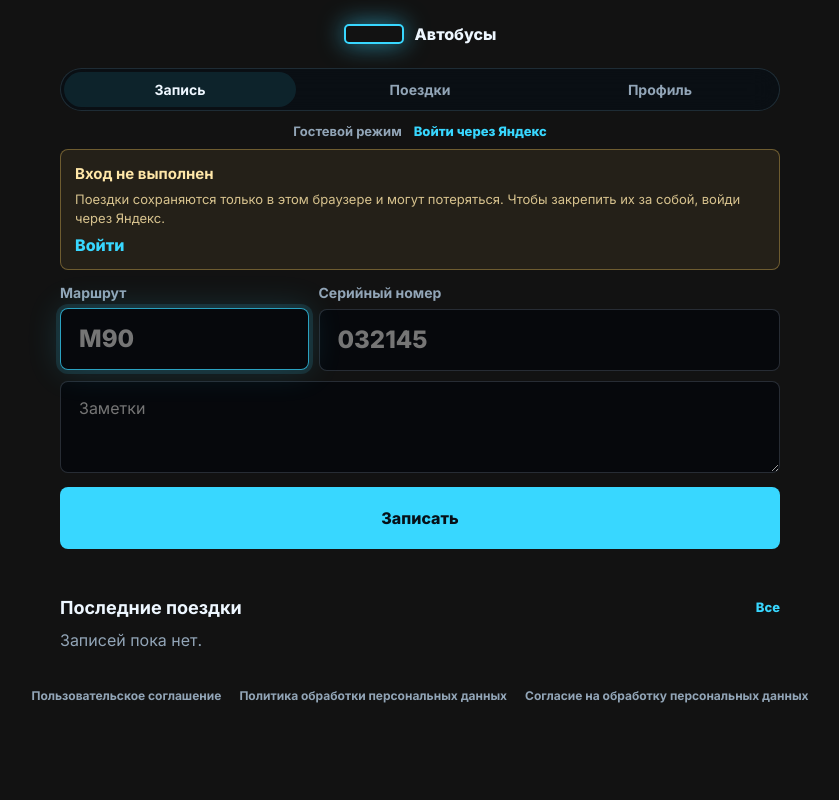
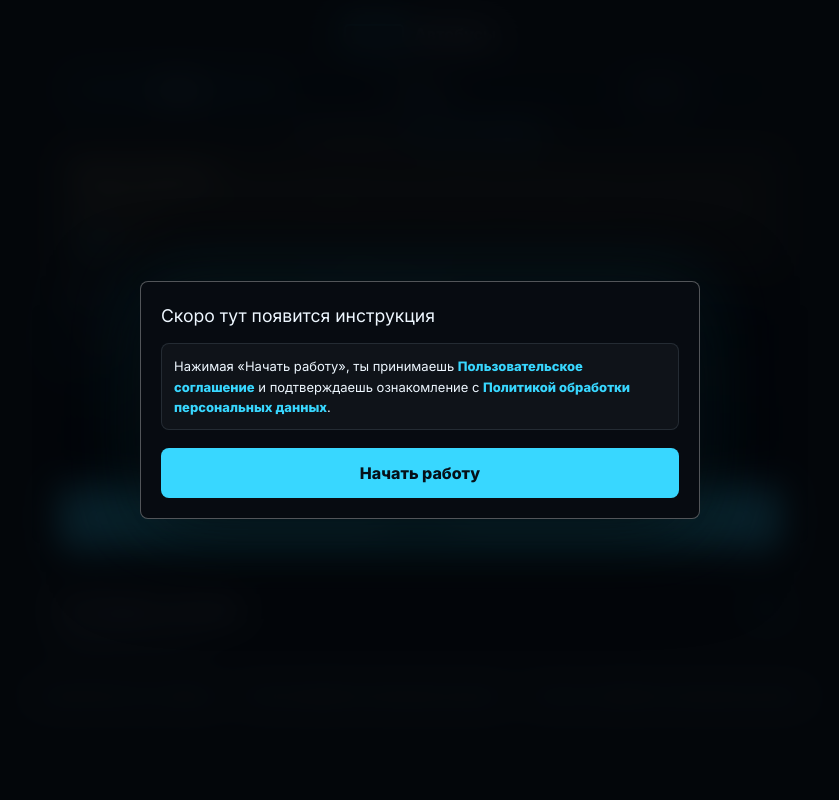
Before and after one commit to eledays/buses, a Flask app: page / in a window 1280 px wide. Shown: the whole page, without its empty margins (220-1059 px from the left). Run offline with Flask 3, Linux system fonts and the light colour scheme; data that the repository does not hold is empty.

Commit message:
feat: onboarding

```diff
--- a/app/routes/main.py
+++ b/app/routes/main.py
@@ -149,6 +149,7 @@ def legal_document(slug):
         active_page=None,
         title=document["title"],
         blocks=parse_legal_markdown(content),
+        skip_onboarding=True,
     )
 
 
--- a/app/static/app.js
+++ b/app/static/app.js
@@ -4,9 +4,39 @@ const rideForm = document.querySelector(".ride-form");
 const formError = document.querySelector("[data-form-error]");
 const buttonRecord = document.querySelector(".button-record");
 const recentRidesList = document.querySelector("[data-recent-rides]");
+const onboarding = document.querySelector("[data-onboarding]");
 const csrfToken = document.querySelector('meta[name="csrf-token"]')?.content || "";
 let buttonTimers = [];
 let pageGlowTimer = null;
+
+if (onboarding) {
+  const startButton = onboarding.querySelector("[data-onboarding-start]");
+  const storageKey = "buses_onboarding_done";
+
+  function closeOnboarding() {
+    try {
+      window.localStorage.setItem(storageKey, "1");
+    } catch (_error) {
+      // Browsers can disable storage; closing should still work for the current page.
+    }
+    onboarding.hidden = true;
+    document.body.classList.remove("has-onboarding");
+  }
+
+  let onboardingDone = false;
+  try {
+    onboardingDone = window.localStorage.getItem(storageKey) === "1";
+  } catch (_error) {
+    onboardingDone = false;
+  }
+
+  if (!onboardingDone) {
+    onboarding.hidden = false;
+    document.body.classList.add("has-onboarding");
+  }
+
+  startButton?.addEventListener("click", closeOnboarding);
+}
 
 if (reward) {
   const record = Number(reward.dataset.record || 0);
--- a/app/static/styles.css
+++ b/app/static/styles.css
@@ -16,6 +16,83 @@ body.page-glow::after {
     radial-gradient(circle at 50% 20%, rgba(56, 215, 255, 0.16), transparent 34rem),
     radial-gradient(circle at 50% 78%, rgba(56, 215, 255, 0.12), transparent 28rem);
   animation: pageGlow 650ms ease-out both;
+}
+
+body.has-onboarding {
+  overflow: hidden;
+}
+
+.onboarding {
+  position: fixed;
+  inset: 0;
+  z-index: 100;
+  display: grid;
+  place-items: center;
+  padding: 18px;
+  background: rgba(2, 5, 10, 0.86);
+  backdrop-filter: blur(18px);
+}
+
+.onboarding[hidden] {
+  display: none;
+}
+
+.onboarding-panel {
+  display: grid;
+  gap: 18px;
+  width: min(560px, 100%);
+  max-height: calc(100dvh - 36px);
+  overflow: auto;
+  padding: 20px;
+  border: 1px solid rgba(255, 255, 255, 0.3);
+  border-radius: 8px;
+  background: rgba(8, 12, 18, 0.98);
+  box-shadow:
+    0 24px 90px rgba(0, 0, 0, 0.68),
+    0 0 80px rgba(56, 215, 255, 0.12);
+}
+
+.onboarding-slide {
+  display: grid;
+  gap: 14px;
+  align-content: center;
+}
+
+.onboarding-slide h1 {
+  max-width: none;
+  margin-bottom: 0;
+  font-size: clamp(34px, 8vw, 58px);
+}
+
+.onboarding-slide p {
+  margin: 0;
+  font-size: 1.1rem;
+  line-height: 1.55;
+}
+
+.onboarding-legal {
+  padding: 12px;
+  border: 1px solid rgba(146, 165, 183, 0.16);
+  border-radius: 8px;
+  background: rgba(255, 255, 255, 0.035);
+  font-size: 13px !important;
+}
+
+.onboarding-legal a {
+  color: var(--cyan);
+  font-weight: 800;
+}
+
+.onboarding-actions {
+  display: grid;
+}
+
+.onboarding-actions .primary-button {
+  min-height: 50px;
+}
+
+.onboarding-start {
+  width: 100%;
 }
 
 .topbar {
--- a/app/templates/base.html
+++ b/app/templates/base.html
@@ -13,6 +13,26 @@
     <meta name="csrf-token" content="{{ csrf_token() }}">
   </head>
   <body>
+    {% if not skip_onboarding %}
+    <section class="onboarding" data-onboarding hidden aria-labelledby="onboarding-title" aria-modal="true" role="dialog">
+      <div class="onboarding-panel">
+        <div class="onboarding-slide">
+          <p>Скоро тут появится инструкция</p>
+          <p class="onboarding-legal">
+            Нажимая «Начать работу», ты принимаешь
+            <a href="{{ url_for('main.legal_document', slug='user-agreement') }}" target="_blank" rel="noopener">Пользовательское соглашение</a>
+            и подтверждаешь ознакомление с
+            <a href="{{ url_for('main.legal_document', slug='privacy-policy') }}" target="_blank" rel="noopener">Политикой обработки персональных данных</a>.
+          </p>
+        </div>
+
+        <div class="onboarding-actions">
+          <button class="primary-button onboarding-start" type="button" data-onboarding-start>Начать работу</button>
+        </div>
+      </div>
+    </section>
+    {% endif %}
+
     <header class="topbar">
       <a class="brand" href="/">
         <span class="brand-mark"></span>
```
